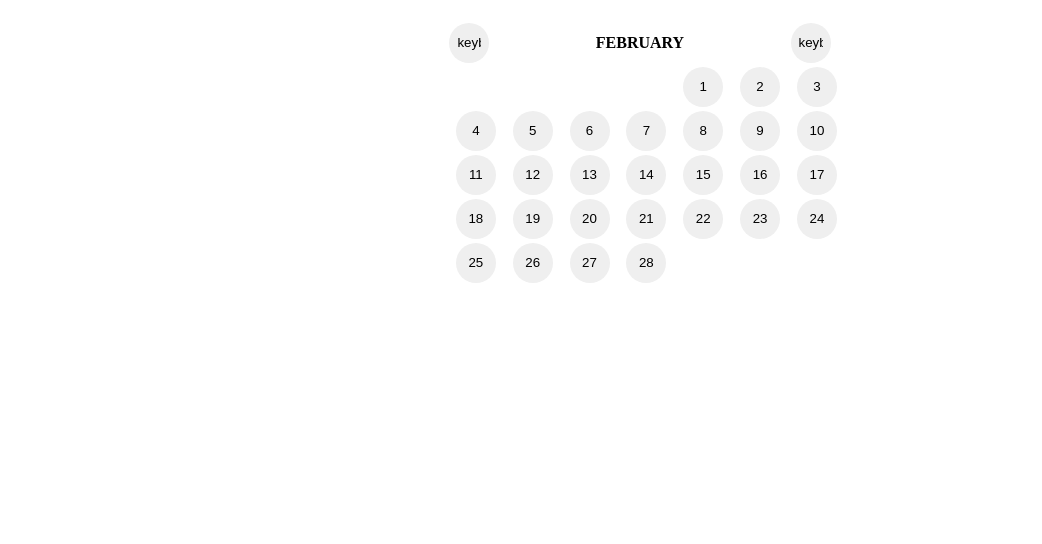
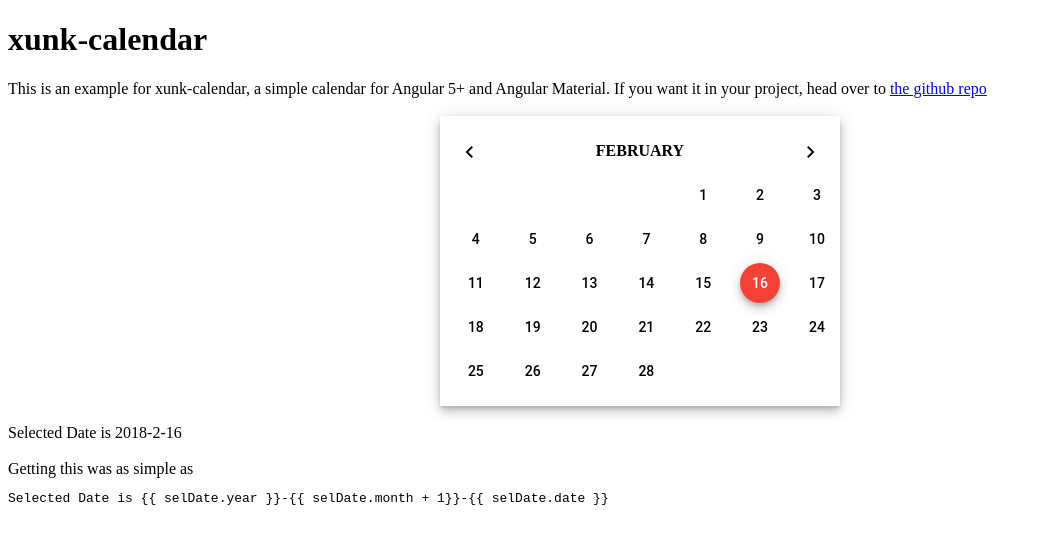
Before and after one commit to radialapps/xunk-calendar, an Angular app: page / in a window 1280 px wide. Shown: the top 544 px of the page, without its empty margins (0-1042 px from the left). Built offline with nearby package versions, Linux system fonts and the light colour scheme.

Commit message:
Fix up demo

```diff
--- a/src/app/app.component.html
+++ b/src/app/app.component.html
@@ -1 +1,15 @@
-<xunk-calendar>sdf</xunk-calendar>
+<h1>xunk-calendar</h1>
+This is an example for xunk-calendar, a simple calendar for Angular 5+ and Angular Material.
+If you want it in your project, head over to <a href="https://github.com/radialapps/xunk-calendar"> the github repo </a>
+
+<br><br>
+
+<xunk-calendar [selectedDate]="selDate"></xunk-calendar>
+
+<br>
+Selected Date is {{ selDate.year }}-{{ selDate.month + 1}}-{{ selDate.date }}
+<br><br>
+Getting this was as simple as
+<pre ngNonBindable>
+Selected Date is {{ selDate.year }}-{{ selDate.month + 1}}-{{ selDate.date }}
+</pre>
--- a/src/app/app.component.ts
+++ b/src/app/app.component.ts
@@ -1,4 +1,6 @@
 import { Component } from '@angular/core';
+
+import { XunkCalendarModule } from './modules/xunk-calendar/xunk-calendar.module';
 
 @Component({
   selector: 'app-root',
@@ -6,5 +8,11 @@ import { Component } from '@angular/core';
   styleUrls: ['./app.component.css']
 })
 export class AppComponent {
-  title = 'app';
+
+  public selDate = {};
+
+  ngOnInit() {
+      this.selDate = XunkCalendarModule.getToday();
+  }
+
 }
--- a/src/index.html
+++ b/src/index.html
@@ -5,6 +5,7 @@
   <title>XunkCalendar</title>
   <base href="/">
 
+  <link href="https://fonts.googleapis.com/icon?family=Material+Icons" rel="stylesheet">
   <meta name="viewport" content="width=device-width, initial-scale=1">
   <link rel="icon" type="image/x-icon" href="favicon.ico">
 </head>
--- a/src/styles.css
+++ b/src/styles.css
@@ -1 +1,2 @@
 /* You can add global styles to this file, and also import other style files */
+@import "~@angular/material/prebuilt-themes/indigo-pink.css";
```
